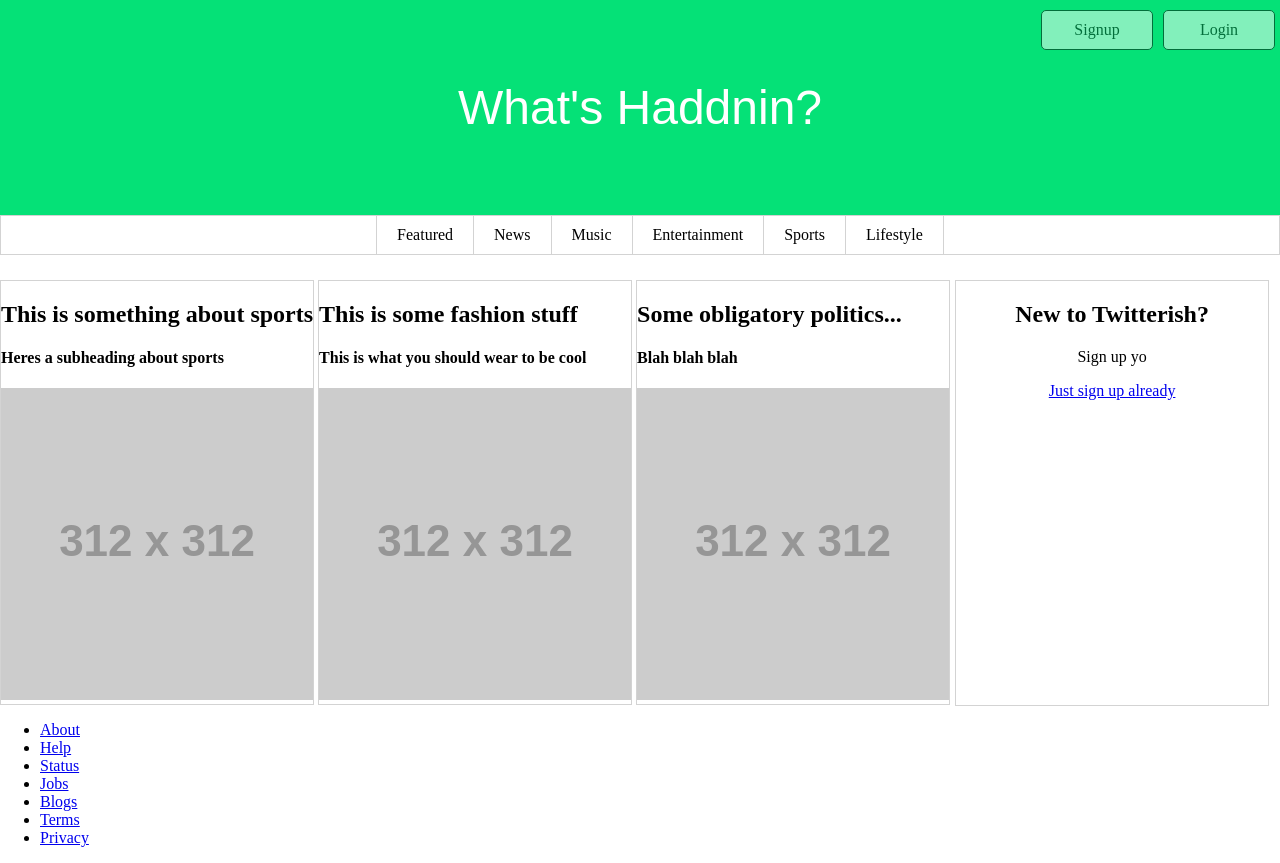
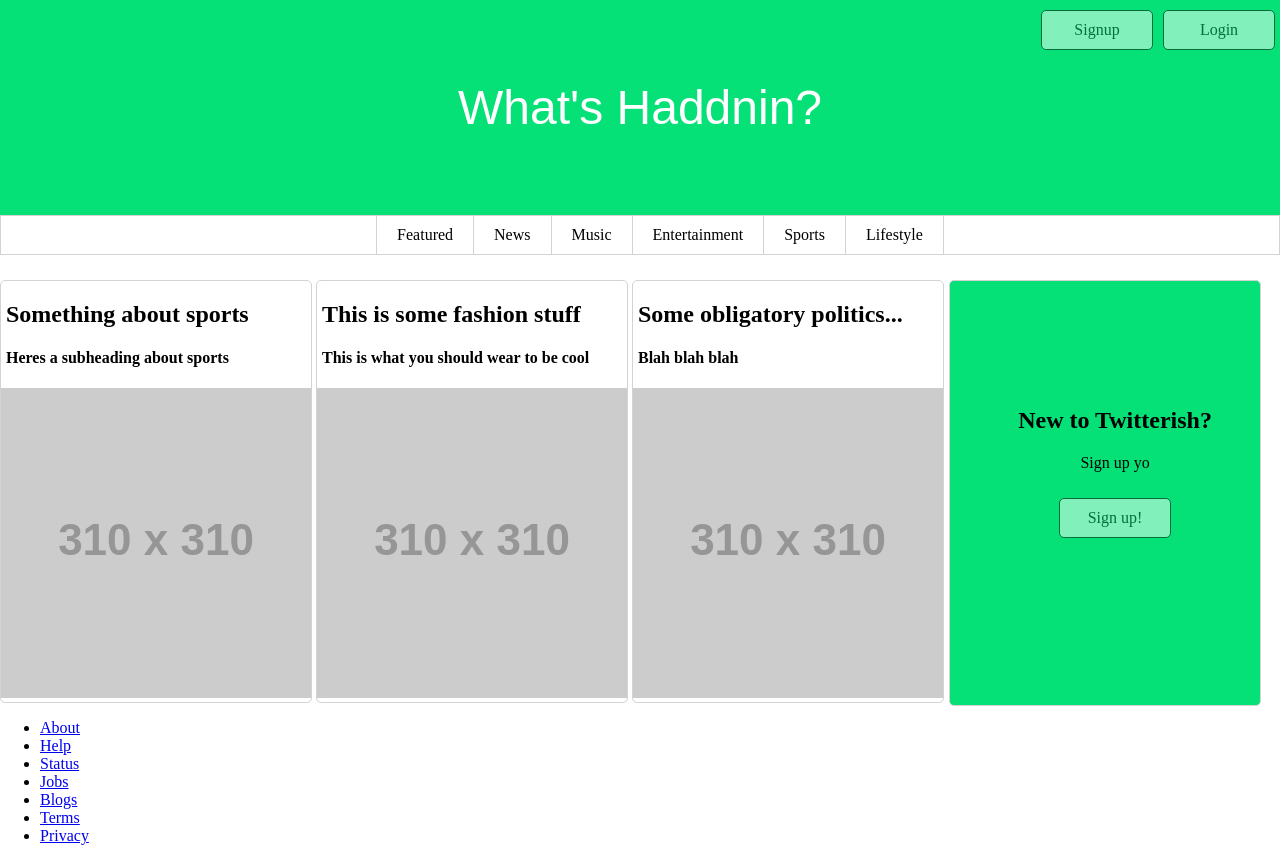
Before and after one commit to BishopOC/twitter_clone, a website: page public/html/index.html in a window 1280 px wide. Drawn offline with Linux system fonts and the light colour scheme; placeholder pictures from the web are drawn by us.

Commit message:
Finalized the section:last-child by centering text with div container and added signup button

```diff
--- a/public/css/main.css
+++ b/public/css/main.css
@@ -80,14 +80,25 @@ html, body {
   display:inline-block;
   border: 1px solid lightgrey;
   margin-top:25px;
+  border-radius: 5px;
+  align-items: stretch;
 }
 
 main section:last-child {
   height: 424.438px;
-  width: 312px;
+  width: 310px;
   position: absolute;
   margin: 25px 5px;
   text-align: center;
+  background-color: #05E177;
+}
 
+main section div {
+  position: absolute;
+  top: 25%;
+  left: 22%;
+}
 
+main section header {
+  margin-left: 5px;
 }
--- a/public/html/index.html
+++ b/public/html/index.html
@@ -27,11 +27,11 @@
     <section class="section-container">
       <header>
         <h2>
-          This is something about sports
+          Something about sports
         </h2>
         <h4>Heres a subheading about sports</h4>
       </header>
-      <img src="http://placehold.it/312x312" alt="">
+      <img src="http://placehold.it/310x310" alt="">
     </section>
     <section class="section-container">
       <header>
@@ -40,7 +40,7 @@
         </h2>
         <h4> This is what you should wear to be cool</h4>
       </header>
-      <img src="http://placehold.it/312x312" alt="">
+      <img src="http://placehold.it/310x310" alt="">
     </section>
     <section class="section-container">
       <header>
@@ -49,12 +49,14 @@
         </h2>
         <h4> Blah blah blah </h4>
       </header>
-      <img src="http://placehold.it/312x312" alt="">
+      <img src="http://placehold.it/310x310" alt="">
     </section>
     <section class="section-container">
-      <h2>New to Twitterish?</h2>
-      <p>Sign up yo</p>
-      <a href="#">Just sign up already</a>
+      <div>
+        <h2>New to Twitterish?</h2>
+        <p>Sign up yo</p>
+        <a href="#" class='button button-see-thru button-white'>Sign up!</a>
+      </div>
     </section>
 
   </main>
```
